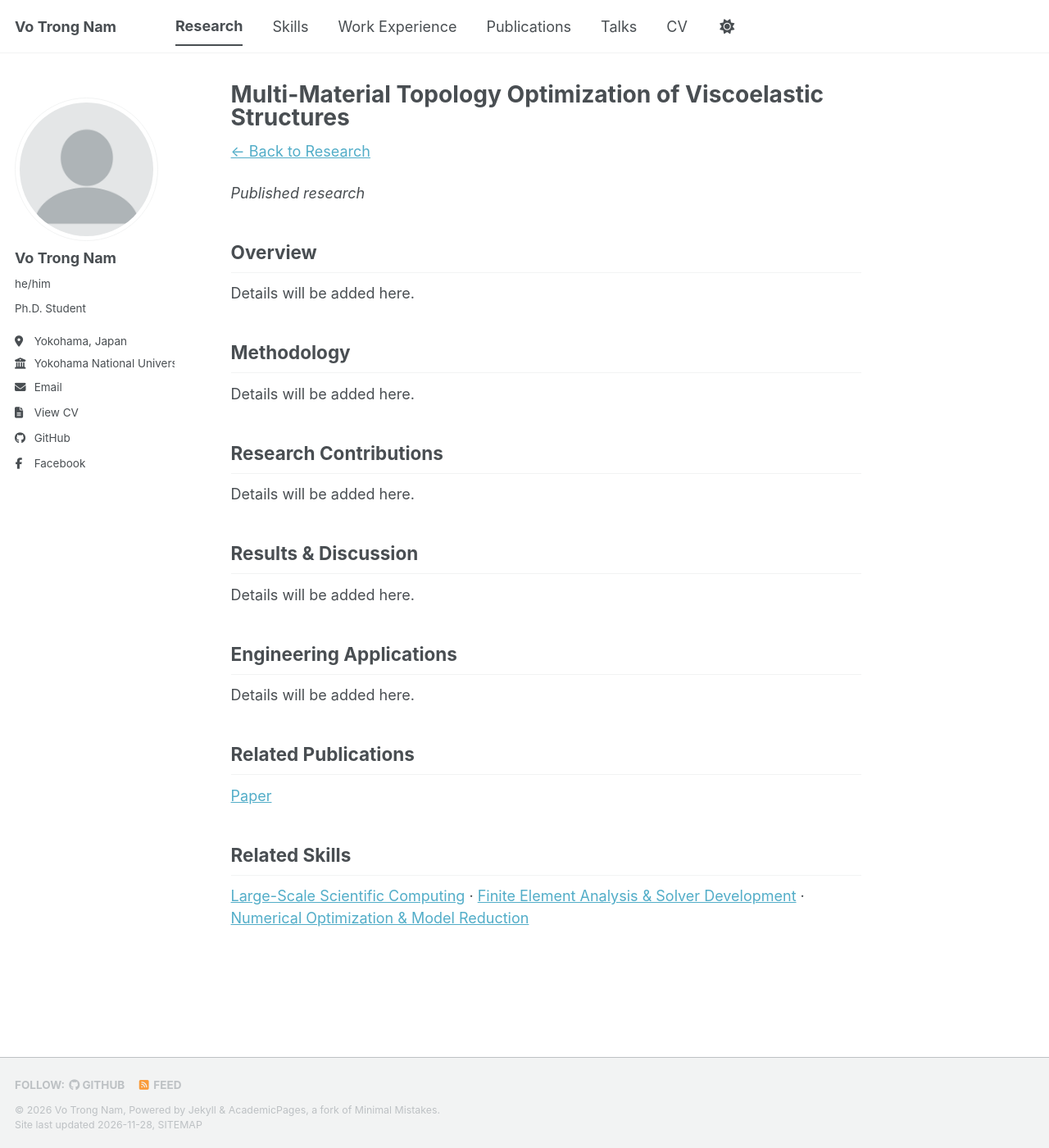
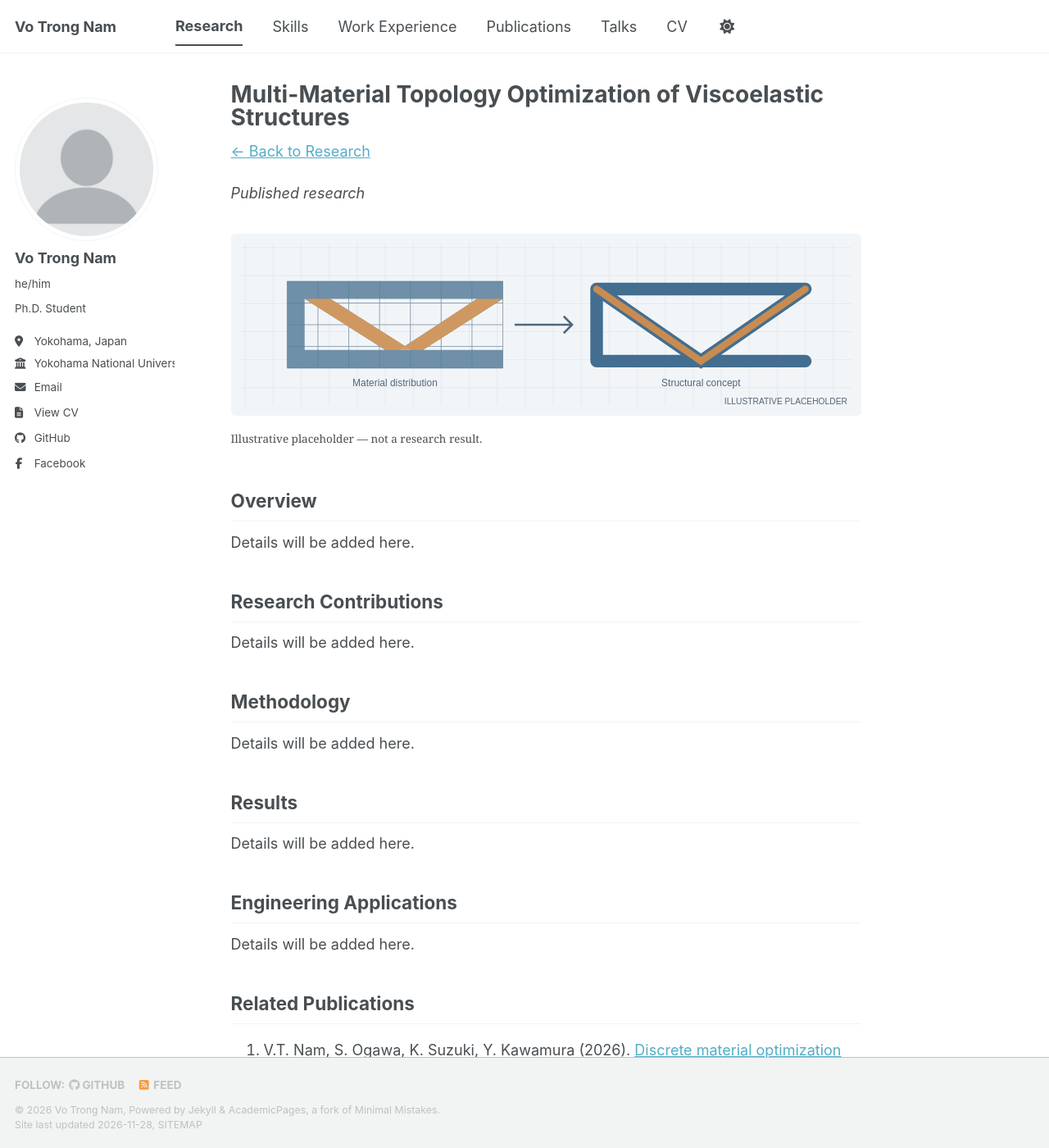
Before and after one commit to NamVo11/namvo11.github.io, a Jekyll site: the page built from _pages/research/multimaterial-to.md, in a window 1280 px wide and 1400 px high. Shown: the whole window at 82% size. Built offline with Jekyll 4.4.1, drawn with Linux system fonts in a browser that asks for light colours; a script bundle is joined from its source files by our own code; a style sheet for code colours, icons or effects is not loaded.

Commit message:
Unify research detail layout and linked publication references

```diff
--- /dev/null
+++ b/_data/research_references.yml
@@ -0,0 +1,12 @@
+multimaterial-to:
+  authors: "V.T. Nam, S. Ogawa, K. Suzuki, Y. Kawamura"
+  year: 2026
+  title: "Discrete material optimization approach for multi-material topology optimization of viscoelastic material for transient problem"
+  journal: "Finite Elements in Analysis and Design"
+  volume: "257"
+  article: "104556"
+  url: "https://doi.org/10.1016/j.finel.2026.104556"
+
+rom-transient:
+  title: "Reduced-order modeling for transient dynamic topology optimization using a combined offline–online basis update strategy"
+  status: "Under review"
--- /dev/null
+++ b/_includes/components/research-references.html
@@ -0,0 +1,15 @@
+{% if include.references and include.references.size > 0 %}
+<ol class="research-references">
+  {% for key in include.references %}
+    {% assign reference = site.data.research_references[key] %}
+    {% if reference %}
+    <li>
+      {% if reference.authors %}{{ reference.authors | escape }}{% endif %}{% if reference.year %} ({{ reference.year }}).{% elsif reference.authors %}.{% endif %}
+      {% if reference.url %}<a href="{{ reference.url | escape }}">{{ reference.title | escape }}</a>{% else %}{{ reference.title | escape }}{% endif %}.
+      {% if reference.journal %}<em>{{ reference.journal | escape }}</em>{% if reference.volume %}, {{ reference.volume | escape }}{% endif %}{% if reference.article %}, {{ reference.article | escape }}{% endif %}.{% endif %}
+      {% if reference.status %}<em>{{ reference.status | escape }}.</em>{% endif %}
+    </li>
+    {% endif %}
+  {% endfor %}
+</ol>
+{% endif %}
--- a/_layouts/research-detail.html
+++ b/_layouts/research-detail.html
@@ -2,108 +2,34 @@
 layout: single
 ---
 
-<div class="research-detail">
+<p><a href="{{ page.research_parent | default: '/research/' | relative_url }}">← Back to {{ page.research_parent_title | default: 'Research' | escape }}</a></p>
 
-    <!-- Research metadata -->
+{% if page.research_status %}
+<p><em>{{ page.research_status | escape }}</em></p>
+{% endif %}
 
-    <div class="research-meta">
+{% if page.research_image %}
+<figure>
+  <img src="{{ page.research_image | relative_url }}" alt="{{ page.research_image_alt | default: page.title | escape }}" style="width: 100%; height: auto;">
+  {% if page.research_image_caption %}<figcaption>{{ page.research_image_caption | escape }}</figcaption>{% endif %}
+</figure>
+{% endif %}
 
-        {% if page.research_type %}
-            <p class="research-type">
-                {{ page.research_type }}
-                {% if page.year %}
-                    · {{ page.year }}
-                {% endif %}
-            </p>
-        {% endif %}
+{{ content }}
 
-        {% if page.authors %}
-            <p class="research-authors">
-                {{ page.authors }}
-            </p>
-        {% endif %}
+{% if page.research_references and page.research_references.size > 0 %}
+<h2>Related Publications</h2>
+{% include components/research-references.html references=page.research_references %}
+{% endif %}
 
-        {% if page.journal %}
-            <p class="research-journal">
-                {{ page.journal }}
-            </p>
-        {% endif %}
-
-    </div>
-
-
-    <!-- External resource links -->
-
-    <div class="research-links">
-
-        {% if page.paper_url %}
-            <a href="{{ page.paper_url }}"
-               target="_blank"
-               rel="noopener noreferrer">
-                Journal Article
-            </a>
-        {% elsif page.paper_status %}
-            <span class="research-status">
-                Paper ({{ page.paper_status }})
-            </span>
-        {% endif %}
-
-        {% if page.pdf_url %}
-            <a href="{{ page.pdf_url }}">PDF</a>
-        {% endif %}
-
-        {% if page.code_url %}
-            <a href="{{ page.code_url }}">Code & Examples</a>
-        {% endif %}
-
-        {% if page.bibtex_url %}
-            <a href="{{ page.bibtex_url }}">BibTeX</a>
-        {% endif %}
-
-    </div>
-
-
-    <!-- Section navigation -->
-
-    <nav class="research-navigation">
-
-        <a href="#overview">Overview</a>
-
-        {% if page.show_abstract %}
-            <a href="#abstract">Abstract</a>
-        {% endif %}
-
-        <a href="#method">Method</a>
-        <a href="#results">Results</a>
-        <a href="#applications">Applications</a>
-        <a href="#scope">Scope</a>
-        <a href="#resources">Resources</a>
-        <a href="#research-questions">Research Questions</a>
-
-        {% if page.show_citation %}
-            <a href="#citation">Citation</a>
-        {% endif %}
-
-    </nav>
-
-
-    <!-- Main research content -->
-
-    <div class="research-content">
-
-        {{ content }}
-
-    </div>
-
-
-    <!-- Return to research page -->
-
-    <div class="research-back">
-
-        <a href="{{ '/research/' | relative_url }}">
-            &larr; Back to Research
-        </a>
-
-    </div>
-
-</div>
+{% if page.research_skills and page.research_skills.size > 0 %}
+<h2>Related Skills</h2>
+<ul>
+  {% for skill_url in page.research_skills %}
+    {% assign skill = site.data.skills | where: "url", skill_url | first %}
+    {% if skill %}
+    <li><a href="{{ skill.url | relative_url }}">{{ skill.title | escape }}</a></li>
+    {% endif %}
+  {% endfor %}
+</ul>
+{% endif %}
--- a/_pages/research/multimaterial-to.md
+++ b/_pages/research/multimaterial-to.md
@@ -1,15 +1,25 @@
 ---
-layout: single
+layout: research-detail
 title: "Multi-Material Topology Optimization of Viscoelastic Structures"
 permalink: /research/multimaterial-to/
 author_profile: true
+research_status: "Published research"
+research_image: /images/research/multimaterial-to.svg
+research_image_alt: "Illustrative research schematic"
+research_image_caption: "Illustrative placeholder — not a research result."
+research_references:
+  - multimaterial-to
+research_skills:
+  - /skills/scientific-computing/
+  - /skills/finite-element-analysis/
+  - /skills/numerical-optimization/
 ---
 
-[← Back to Research]({{ '/research/' | relative_url }})
+## Overview
 
-*Published research*
+Details will be added here.
 
-## Overview
+## Research Contributions
 
 Details will be added here.
 
@@ -17,22 +27,10 @@ Details will be added here.
 
 Details will be added here.
 
-## Research Contributions
-
-Details will be added here.
-
-## Results & Discussion
+## Results
 
 Details will be added here.
 
 ## Engineering Applications
 
 Details will be added here.
-
-## Related Publications
-
-[Paper](https://doi.org/10.1016/j.finel.2026.104556)
-
-## Related Skills
-
-[Large-Scale Scientific Computing]({{ '/skills/scientific-computing/' | relative_url }}) · [Finite Element Analysis & Solver Development]({{ '/skills/finite-element-analysis/' | relative_url }}) · [Numerical Optimization & Model Reduction]({{ '/skills/numerical-optimization/' | relative_url }})
```
Also changed, not shown: _pages/research/machine-learning.md (+7 -15 lines), _pages/research/rom-to/geometrically-nonlinear.md (+16 -18 lines), _pages/research/rom-to/transient-dynamics.md (+17 -17 lines).
